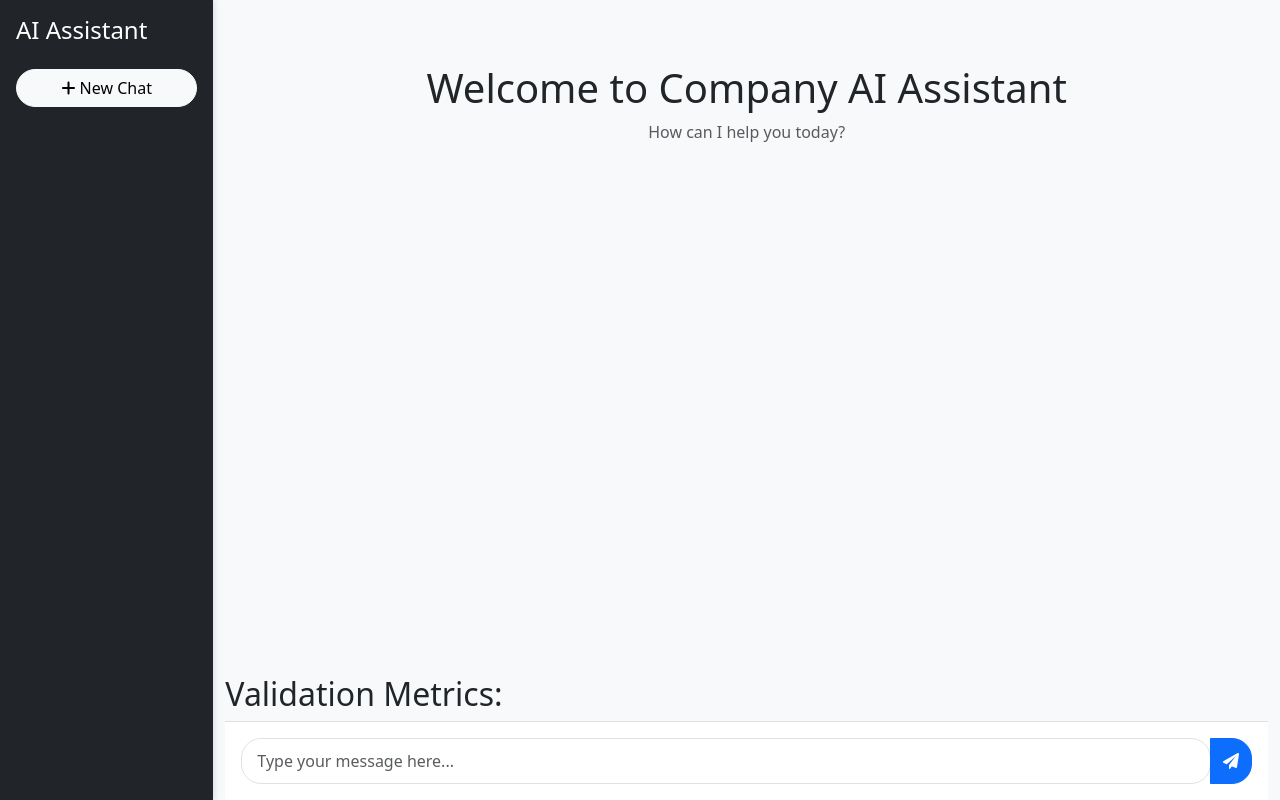
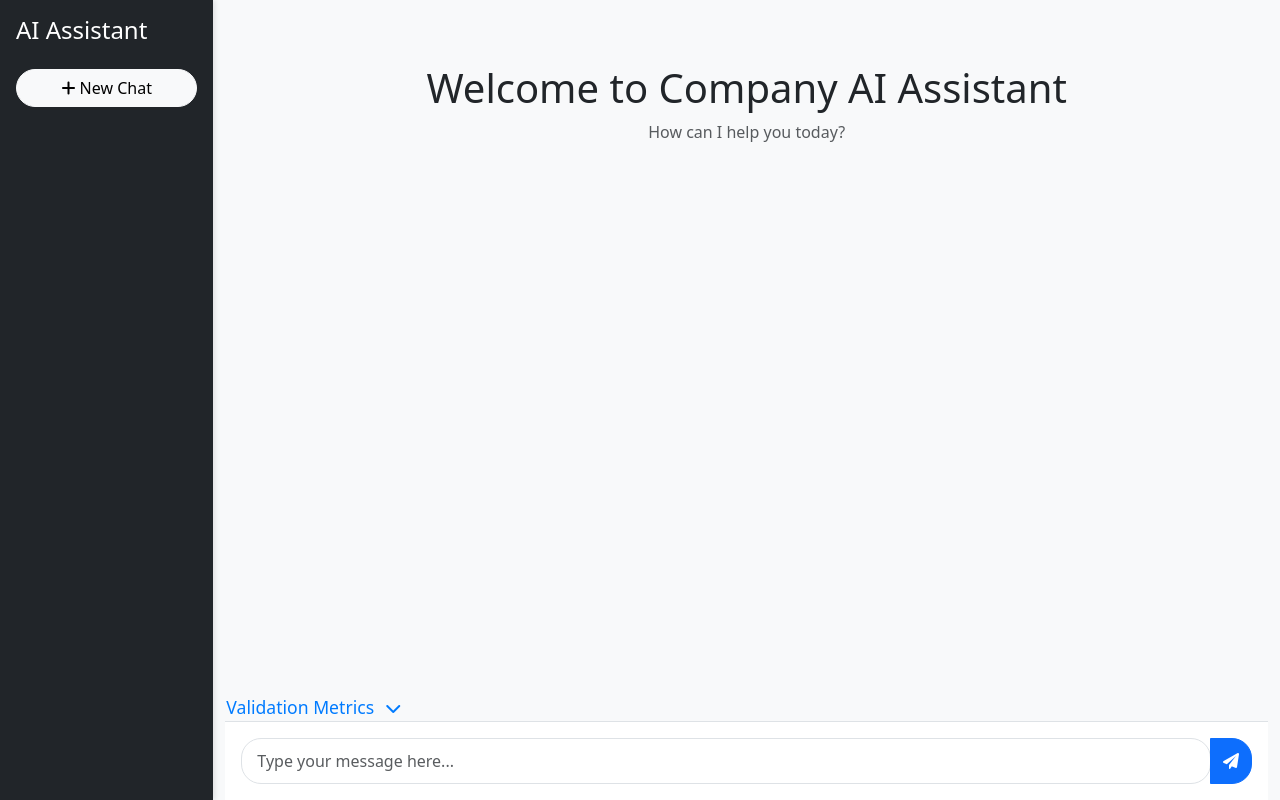
Before and after one commit to BouajilaHamza/site-ai-assistant-integration, a FastAPI app: page / in a window 1280 px wide. Run offline with FastAPI, Linux system fonts and the light colour scheme; parts of the project's set-up code (start-up, migrations or seed data) failed here and were passed over.

Commit message:
feat: Enhance validation section with collapsible metrics display and updated styling

```diff
--- a/static/css/styles.css
+++ b/static/css/styles.css
@@ -77,3 +77,31 @@
     0% { transform: rotate(0deg); }
     100% { transform: rotate(360deg); }
 }
+
+.metrics-box {
+    font-size: 0.95rem;
+    padding: 10px 16px;
+    background: #f8f9fa;
+    border-radius: 8px;
+    border: 1px solid #e0e0e0;
+    max-width: 400px;
+    max-height: 180px;
+    overflow-y: auto;
+    margin-bottom: 10px;
+}
+
+.validation-section h2 {
+    font-size: 1.1rem;
+    margin-bottom: 0;
+}
+
+.validation-section .btn-link {
+    padding: 0;
+    font-size: 1rem;
+    color: #007bff;
+    text-decoration: none;
+}
+
+.validation-section .btn-link:hover {
+    text-decoration: underline;
+}
--- a/templates/index.html
+++ b/templates/index.html
@@ -36,8 +36,13 @@
 
                 <!-- Validation Section -->
                 <div class="validation-section">
-                    <h2>Validation Metrics:</h2>
-                    <div id="validationMetrics" class="metrics-box"></div>
+                    <button class="btn btn-link" type="button" data-bs-toggle="collapse" data-bs-target="#validationMetricsCollapse" aria-expanded="false" aria-controls="validationMetricsCollapse">
+                        <h2 style="display:inline">Validation Metrics</h2>
+                        <span class="ms-2"><i class="fas fa-chevron-down"></i></span>
+                    </button>
+                    <div class="collapse" id="validationMetricsCollapse">
+                        <div id="validationMetrics" class="metrics-box"></div>
+                    </div>
                 </div>
 
                 <!-- Message Input Area -->
```
